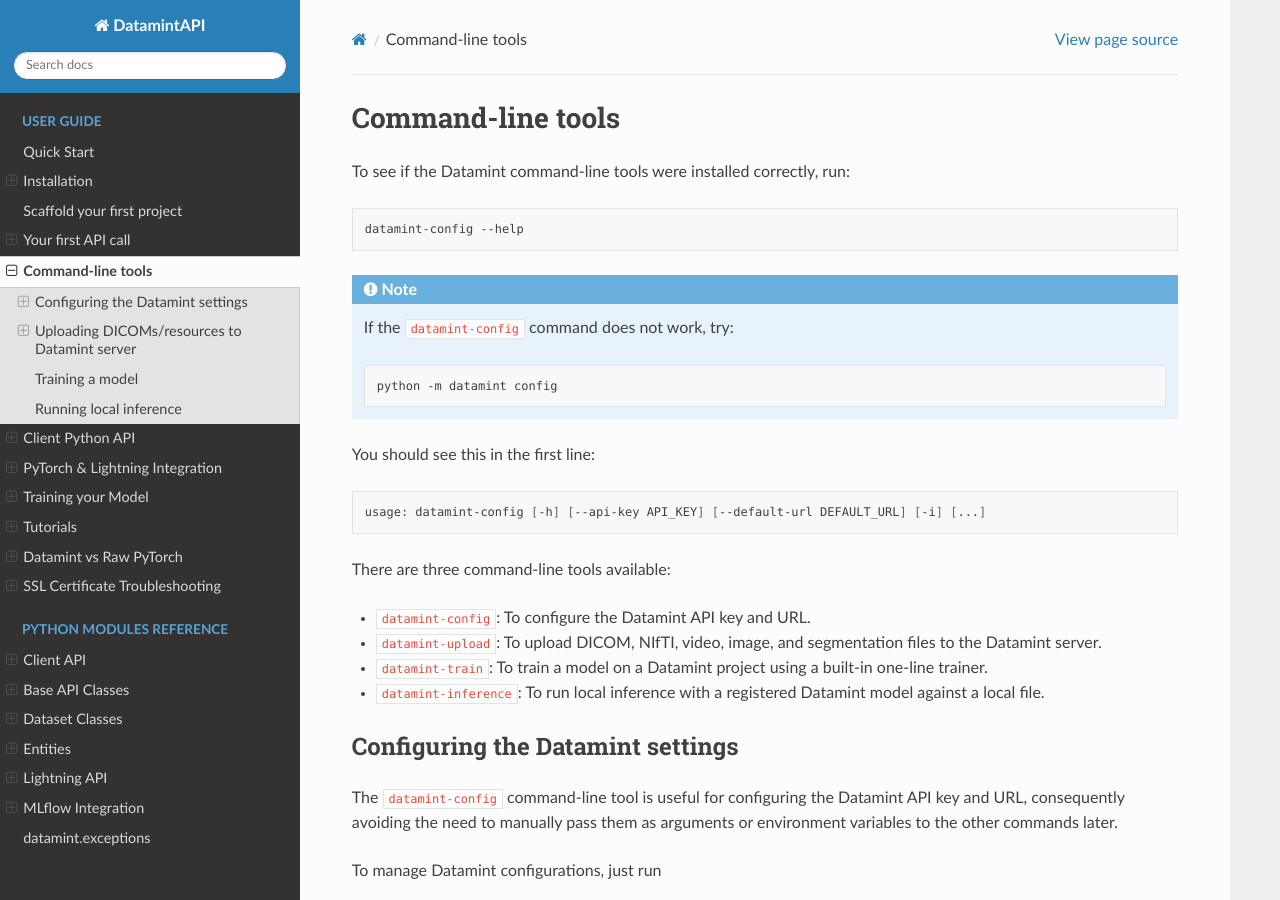
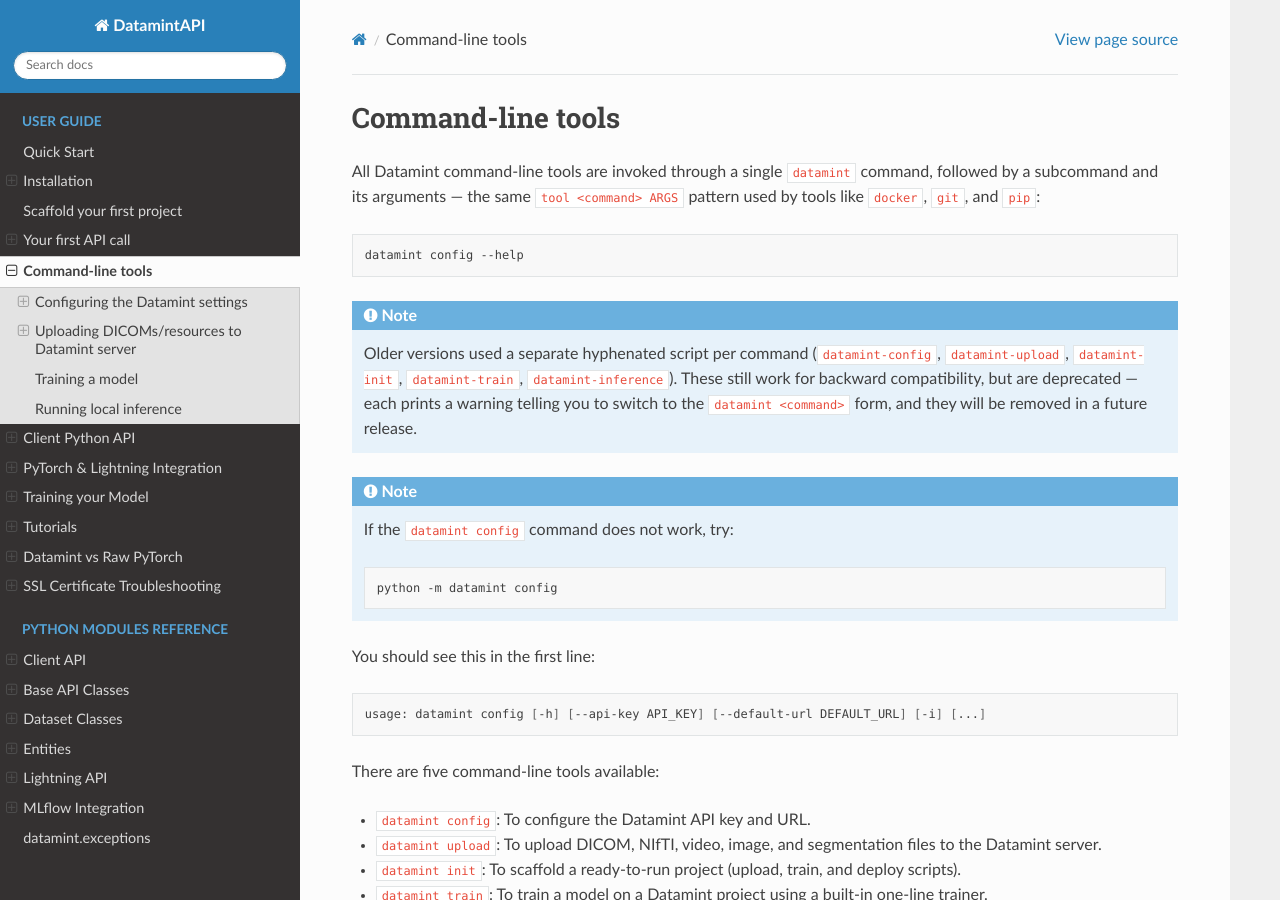
Before and after one commit to SonanceAI/datamint-python-api, a Sphinx documentation site: the page built from docs/source/command_line_tools.rst, in a window 1280 px wide and 900 px high. Built offline with Sphinx 7.4.7 and the Read the Docs theme 3.1.0, drawn with Linux system fonts in a browser that asks for light colours; some of the changed text lies outside the part shown.

Commit message:
add datamint <command> structure

```diff
--- a/docs/source/command_line_tools.rst
+++ b/docs/source/command_line_tools.rst
@@ -3,14 +3,23 @@
 Command-line tools
 ==================
 
-To see if the Datamint command-line tools were installed correctly, run:
+All Datamint command-line tools are invoked through a single ``datamint`` command, followed
+by a subcommand and its arguments — the same ``tool <command> ARGS`` pattern used by tools
+like ``docker``, ``git``, and ``pip``:
 
 .. code-block:: bash
 
-    datamint-config --help
+    datamint config --help
 
 .. note::
-   If the ``datamint-config`` command does not work, try:
+   Older versions used a separate hyphenated script per command (``datamint-config``,
+   ``datamint-upload``, ``datamint-init``, ``datamint-train``, ``datamint-inference``).
+   These still work for backward compatibility, but are deprecated — each prints a warning
+   telling you to switch to the ``datamint <command>`` form, and they will be removed in a
+   future release.
+
+.. note::
+   If the ``datamint config`` command does not work, try:
 
    .. code-block:: bash
 
@@ -20,26 +29,27 @@
 
 .. code-block:: bash
 
-    usage: datamint-config [-h] [--api-key API_KEY] [--default-url DEFAULT_URL] [-i] [...]
+    usage: datamint config [-h] [--api-key API_KEY] [--default-url DEFAULT_URL] [-i] [...]
 
-There are three command-line tools available:
+There are five command-line tools available:
 
-- ``datamint-config``: To configure the Datamint API key and URL.
-- ``datamint-upload``: To upload DICOM, NIfTI, video, image, and segmentation files to the Datamint server.
-- ``datamint-train``: To train a model on a Datamint project using a built-in one-line trainer.
-- ``datamint-inference``: To run local inference with a registered Datamint model against a local file.
+- ``datamint config``: To configure the Datamint API key and URL.
+- ``datamint upload``: To upload DICOM, NIfTI, video, image, and segmentation files to the Datamint server.
+- ``datamint init``: To scaffold a ready-to-run project (upload, train, and deploy scripts).
+- ``datamint train``: To train a model on a Datamint project using a built-in one-line trainer.
+- ``datamint inference``: To run local inference with a registered Datamint model against a local file.
 
 Configuring the Datamint settings
 ---------------------------------
 
-The ``datamint-config`` command-line tool is useful for configuring the Datamint API key and URL,
+The ``datamint config`` command-line tool is useful for configuring the Datamint API key and URL,
 consequently avoiding the need to manually pass them as arguments or environment variables to the other commands later.
 
 To manage Datamint configurations, just run
 
 .. code-block:: bash
 
-    datamint-config
+    datamint config
 
 It starts an interactive prompt, guiding you through the configuration process.
 
@@ -47,7 +57,7 @@
 
 .. code-block:: bash
 
-    datamint-config --api-key YOUR_API_KEY
+    datamint config --api-key YOUR_API_KEY
 
 Local data management
 +++++++++++++++++++++
@@ -58,24 +68,24 @@
 
 .. code-block:: bash
 
-    datamint-config --list-local-data            # List all local data namespaces
-    datamint-config --clean-local-data resources  # Clean resource cache
-    datamint-config --clean-local-data annotations # Clean annotation cache
-    datamint-config --clean-all-local-data       # Clean all local data
+    datamint config --list-local-data            # List all local data namespaces
+    datamint config --clean-local-data resources  # Clean resource cache
+    datamint config --clean-local-data annotations # Clean annotation cache
+    datamint config --clean-all-local-data       # Clean all local data
 
 Uploading DICOMs/resources to Datamint server
 ---------------------------------------------
 
 To upload DICOM files to the Datamint server, use the
-``datamint-upload`` command. For example, to upload all the DICOM files in the
+``datamint upload`` command. For example, to upload all the DICOM files in the
 ``/path/to/dicom_files`` directory, run:
 
 .. code-block:: bash
 
-    datamint-upload /path/to/dicom_files/
+    datamint upload /path/to/dicom_files/
 
 .. note::
-   If the ``datamint-upload`` command does not work, try:
+   If the ``datamint upload`` command does not work, try:
 
    .. code-block:: bash
 
@@ -87,39 +97,39 @@
 
 .. code-block:: bash
 
-    datamint-upload /path/to/dicom_files/ --retain-pii
+    datamint upload /path/to/dicom_files/ --retain-pii
 
 To upload all DICOMs in a directory and also in its subdirectories,
 you can use the recursive option ``-r`` flag:
 
 .. code-block:: bash
 
-    datamint-upload /path/to/dicom_files/ -r
+    datamint upload /path/to/dicom_files/ -r
 
 In Datamint, you can use channels to organize your DICOMs/resources.
 In that case, use the ``--channel`` flag:
 
 .. code-block:: bash
 
-    datamint-upload /path/to/video.mp4 --channel "CT scans"
+    datamint upload /path/to/video.mp4 --channel "CT scans"
 
 To upload resources, associating them with a tag, run:
 
 .. code-block:: bash
 
-    datamint-upload /path/to/dicom_files --tag "my_tag"
+    datamint upload /path/to/dicom_files --tag "my_tag"
 
 You can specify multiple tags by repeating the ``--tag`` flag:
 
 .. code-block:: bash
 
-    datamint-upload /path/to/dicom_files --tag "tag1" --tag "tag2"
+    datamint upload /path/to/dicom_files --tag "tag1" --tag "tag2"
 
 You can bypass the inbox/review and directly publish your resources with the ``--publish`` flag:
 
 .. code-block:: bash
 
-    datamint-upload /path/to/resource_file --publish
+    datamint upload /path/to/resource_file --publish
 
 Example using include and exclude extensions options:
 +++++++++++++++++++++++++++++++++++++++++++++++++++++
@@ -128,13 +138,13 @@
 
 .. code-block:: bash
 
-    datamint-upload /root_dir --include-extensions dcm
+    datamint upload /root_dir --include-extensions dcm
 
 To upload all files except the .txt and .csv files, run:
 
 .. code-block:: bash
 
-    datamint-upload /root_dir --exclude-extensions txt csv
+    datamint upload /root_dir --exclude-extensions txt csv
 
 Uploading segmentations along with the resources
 +++++++++++++++++++++++++++++++++++++++++++++++++
@@ -143,7 +153,7 @@
 
 .. code-block:: bash
 
-    datamint-upload data/OAI_CARE/dicoms/ -r --segmentation_path data/OAI_CARE/segmentations/ --publish
+    datamint upload data/OAI_CARE/dicoms/ -r --segmentation_path data/OAI_CARE/segmentations/ --publish
 
 Both ``data/OAI_CARE/dicoms/`` and ``data/OAI_CARE/segmentations/`` must obey the same folder structure.
 Both folders and files can have arbitrary names.
@@ -171,7 +181,7 @@
 
 .. code-block:: bash
 
-    datamint-upload data/OAI_CARE/dicoms/ -r --segmentation_path data/OAI_CARE/segmentations/ --segmentation_names segmentation_names.yaml --publish
+    datamint upload data/OAI_CARE/dicoms/ -r --segmentation_path data/OAI_CARE/segmentations/ --segmentation_names segmentation_names.yaml --publish
 
 Associating uploaded segmentations with a deployed model
 ++++++++++++++++++++++++++++++++++++++++++++++++++++++++
@@ -181,7 +191,7 @@
 
 .. code-block:: bash
 
-    datamint-upload data/OAI_CARE/dicoms/ -r --segmentation_path data/OAI_CARE/segmentations/ --segmentation_names segmentation_names.yaml --ai-model knee-segmentation-v2 --publish
+    datamint upload data/OAI_CARE/dicoms/ -r --segmentation_path data/OAI_CARE/segmentations/ --segmentation_names segmentation_names.yaml --ai-model knee-segmentation-v2 --publish
 
 The value passed to ``--ai-model`` must match the name of an existing deployed
 model on the server. This option only affects uploaded segmentations; resource
@@ -195,13 +205,13 @@
 
 .. code-block:: bash
 
-    datamint-upload /path/to/nifti_files/ -r
+    datamint upload /path/to/nifti_files/ -r
 
 This feature can be disabled with ``--no-auto-detect-json`` flag:
 
 .. code-block:: bash
 
-    datamint-upload /path/to/nifti_files/ -r --no-auto-detect-json
+    datamint upload /path/to/nifti_files/ -r --no-auto-detect-json
 
 Checking uploaded segmentations
 +++++++++++++++++++++++++++++++
@@ -218,7 +228,7 @@
 All available options
 +++++++++++++++++++++
 
-See all available options by running ``datamint-upload --help``:
+See all available options by running ``datamint upload --help``:
 
   -h, --help            show this help message and exit
   --path FILE           Path to the resource file(s) or a directory (alternative to positional argument)
@@ -266,47 +276,47 @@
 Training a model
 -----------------
 
-The ``datamint-train`` command-line tool trains a model on a Datamint project without
+The ``datamint train`` command-line tool trains a model on a Datamint project without
 writing any Python. It auto-detects the task (segmentation, classification, or detection)
 and data format (2D or 3D) from the project's annotations and resources, then picks a
 sensible default model if you don't specify one:
 
 .. code-block:: bash
 
-    datamint-train --project MyProject --model yolox --max-epochs 20
-    datamint-train --project MyProject                # auto-detect task, format, and model
+    datamint train --project MyProject --model yolox --max-epochs 20
+    datamint train --project MyProject                # auto-detect task, format, and model
 
 To preview the detected plan (task, format, model, hyperparameters) without training, use
 ``--dry-run``:
 
 .. code-block:: bash
 
-    datamint-train --project MyProject --dry-run
+    datamint train --project MyProject --dry-run
 
 Or run the guided wizard, which walks you through the same choices and confirms the plan
 before starting:
 
 .. code-block:: bash
 
-    datamint-train --interactive
+    datamint train --interactive
 
 Advanced training options (custom losses, transforms, encoders, ``trainer_kwargs``, etc.)
 are intentionally not exposed here — use the Python SDK instead, see
 :doc:`Training your Model <trainer_api>`.
 
-See all available options by running ``datamint-train --help``.
+See all available options by running ``datamint train --help``.
 
 Running local inference
 ------------------------
 
-The ``datamint-inference`` command-line tool runs a registered Datamint model against a
+The ``datamint inference`` command-line tool runs a registered Datamint model against a
 local file, without writing any Python. It loads the model via MLflow
 (``models:/<name>/latest``), runs it against the given file, and prints the resulting
 predictions:
 
 .. code-block:: bash
 
-    datamint-inference file.png --model-name MyModel
+    datamint inference file.png --model-name MyModel
 
 Models are looked up by project. By default, the project name is assumed to be the same
 as ``--model-name``. If the model was registered under a different project, pass
@@ -314,13 +324,13 @@
 
 .. code-block:: bash
 
-    datamint-inference file.png --model-name my-model-alias --project MyProject
+    datamint inference file.png --model-name my-model-alias --project MyProject
 
 To also save a visualization of the predictions overlaid on the input file, use
 ``--output``:
 
 .. code-block:: bash
 
-    datamint-inference file.png --model-name MyModel --output result.png
+    datamint inference file.png --model-name MyModel --output result.png
 
-See all available options by running ``datamint-inference --help``.
+See all available options by running ``datamint inference --help``.
--- a/docs/source/getting_started.rst
+++ b/docs/source/getting_started.rst
@@ -32,12 +32,12 @@
 Scaffold your first project
 ===========================
 
-``datamint-init`` generates a ready-to-run set of numbered scripts tailored to your task
+``datamint init`` generates a ready-to-run set of numbered scripts tailored to your task
 (detection, segmentation, or classification):
 
 .. code-block:: bash
 
-    datamint-init
+    datamint init
 
 It asks for a project name and task type, then writes six scripts into a new directory
 (upload data, explore, build a dataset, train, evaluate, and deploy), so you can follow
@@ -95,4 +95,4 @@
 
     .. code-block:: bash
 
-        datamint-config
+        datamint config
--- a/docs/source/index.rst
+++ b/docs/source/index.rst
@@ -59,7 +59,7 @@
 
 .. code-block:: bash
 
-   datamint-config
+   datamint config
 
 Start using the API:
 
--- a/docs/source/setup_api_key.rst
+++ b/docs/source/setup_api_key.rst
@@ -35,7 +35,7 @@
 
 .. code-block:: bash
 
-    datamint-config --api-key YOUR_API_KEY
+    datamint config --api-key YOUR_API_KEY
 
 **Option 2: Setting an environment variable**
 
--- a/pyproject.toml
+++ b/pyproject.toml
@@ -7,6 +7,7 @@
 readme = "README.md"
 
 [project.scripts]
+datamint = 'datamint.__main__:main'
 datamint-upload = 'datamint.client_cmd_tools.datamint_upload:main'
 datamint-config = 'datamint.client_cmd_tools.datamint_config:main'
 datamint-init = 'datamint.client_cmd_tools.datamint_init:main'
```
Also changed, not shown: README.md (+3 -3 lines), dev/README.md, 12 other files.
